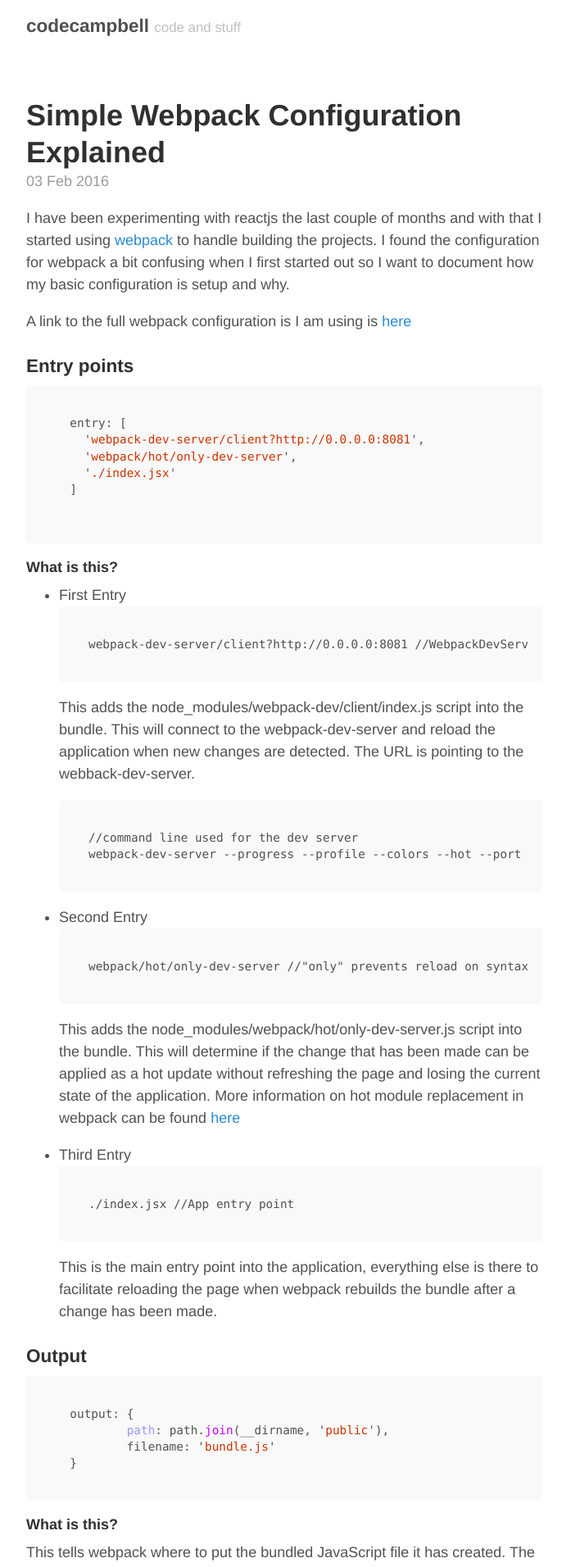
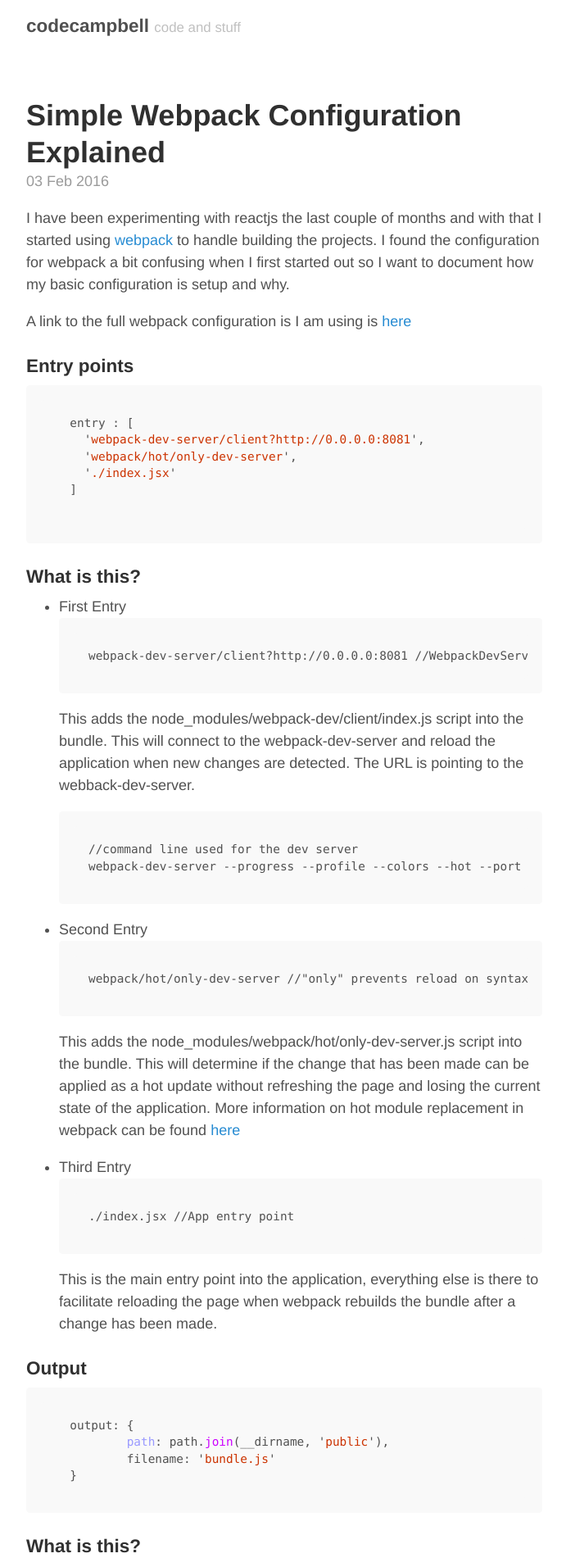
Before and after one commit to blaircamp/blaircamp.github.io, a Jekyll site: the page built from _posts/2016-02-03-simple-webpack-configuration-explain.markdown, in a window 1280 px wide. Shown: the top 1912 px of the page at 82% size, without its empty margins (293-984 px from the left). Built offline with Jekyll 4.4.1, drawn with Linux system fonts in a browser that asks for light colours.

````diff
--- a/_posts/2016-02-03-simple-webpack-configuration-explain.markdown
+++ b/_posts/2016-02-03-simple-webpack-configuration-explain.markdown
@@ -53,7 +53,7 @@ This is the main entry point into the application, everything else is there to f
           filename: 'bundle.js'
   }
 ```
-#### What is this?
+### What is this?
 This tells webpack where to put the bundled JavaScript file it has created. The path setting points to the directory where it should be saved, and the filename is what it should be called
 
 
@@ -63,14 +63,12 @@ This tells webpack where to put the bundled JavaScript file it has created. The
         extensions: ['', '.js', '.jsx','.css']
   },
 ```
-#### What is this?
+### What is this?
 The ** resolve.extensions ** setting tells webpack what file extensions it should search for while resolving modules.  In the example below, if you want to import a local stylesheet for a reactjs component you will need to have the .css extension in the extension array.
 
 ```js
   import style from './style'
 ```
-
-
 
 ### Modules
 ```js
@@ -89,7 +87,7 @@ The ** resolve.extensions ** setting tells webpack what file extensions it shoul
       ]
   }
 ```
-#### What is this?
+### What is this?
 This setting sets up the different tasks the webpack will perform on each file
 it finds.
 
@@ -131,7 +129,7 @@ found [here](https://webpack.github.io/docs/loaders.html)
         inline: true
   },
 ```
-#### What is this?
+### What is this?
 This setting is used to configure the webpack-dev server that the configuration
 is passed into.
 
````
Also changed, not shown: other parts of _posts/2016-02-03-simple-webpack-configuration-explain.markdown (+2 -2 lines).
